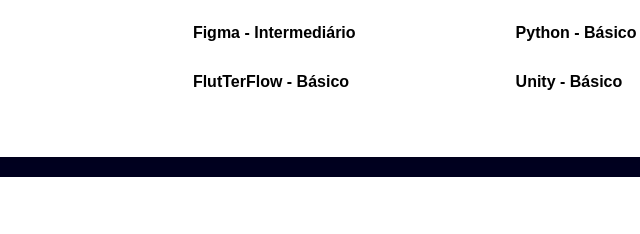
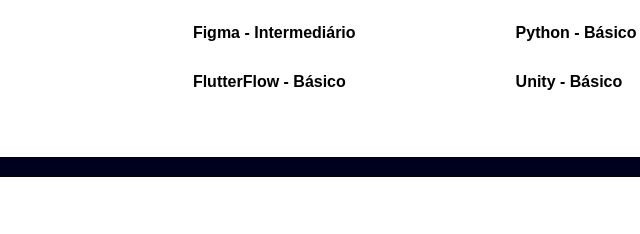
Before and after one commit to PedroAugustoPadovani/Curriculo, a plain HTML site: page index.html in a window 1280 px wide. Shown: the part 799-1033 px from the top of the page, 225-865 px from the left. Drawn offline with Linux system fonts and the light colour scheme; a script that the page names is missing.

Commit message:
Update index.html

```diff
--- a/index.html
+++ b/index.html
@@ -35,7 +35,7 @@
                  <h4>Javascript - Básico</h4>
                  <h4>PHP - Básico</h4>
                  <h4>Figma - Intermediário</h4>
-                 <h4>FlutTerFlow - Básico</h4>
+                 <h4>FlutterFlow - Básico</h4>
             </div>
             <div class="d2">
                 <h4>C - Básico</h4>
```
